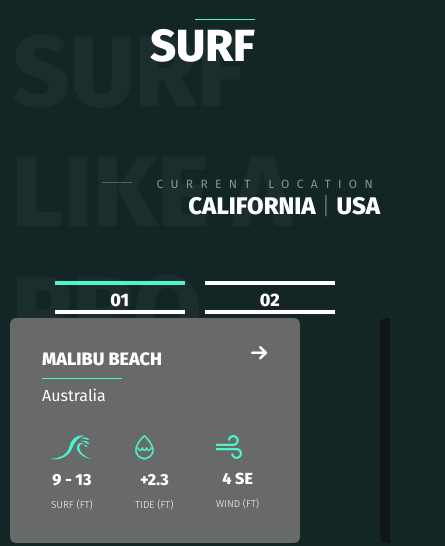
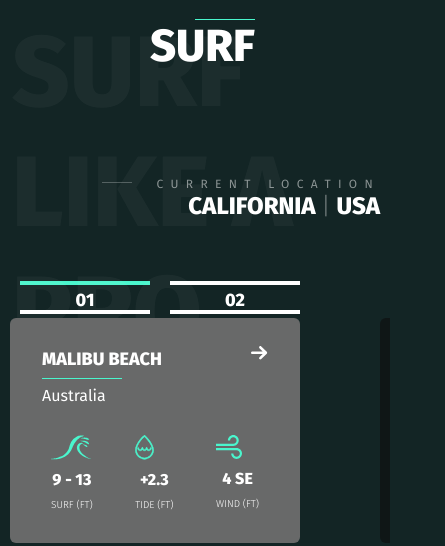
Before and after one commit to NKANGIJAFARI/Surf-Like-A-Pro, a website: page index.html in a window 390 px wide. Shown: the part 462-1008 px from the top of the page, 445 px wide, since content can reach past the window. Drawn offline with nearby package versions, Linux system fonts and the light colour scheme; files that its build step writes are made by us from their sources.

Commit message:
Slider-dots worked on

```diff
--- a/Sass/media.scss
+++ b/Sass/media.scss
@@ -481,12 +481,12 @@
 }
 
 @media (max-width: 650px) {
-  //   .slider-dots {
-  //     max-width: 450px;
-  //     padding: 0 10px;
-  //     top: 525px;
-  //     right: 0;
-  //   }
+  .slider-dots {
+    max-width: 400px;
+    padding: 0 10px;
+    right: 0;
+    left: 10px;
+  }
   .dots-box {
     width: 100px;
     &__number {
```
Also changed, not shown: css/style.css.
